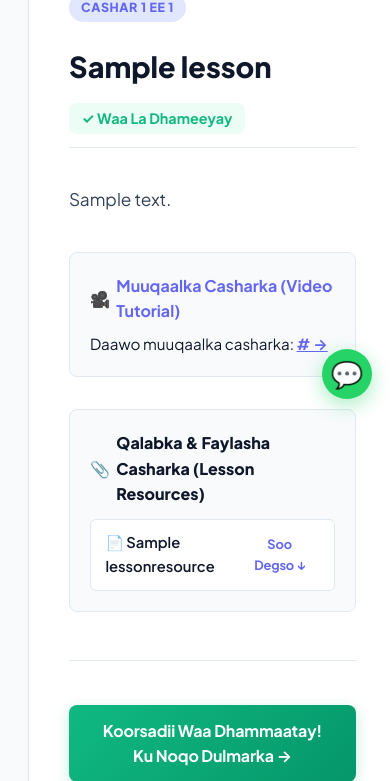
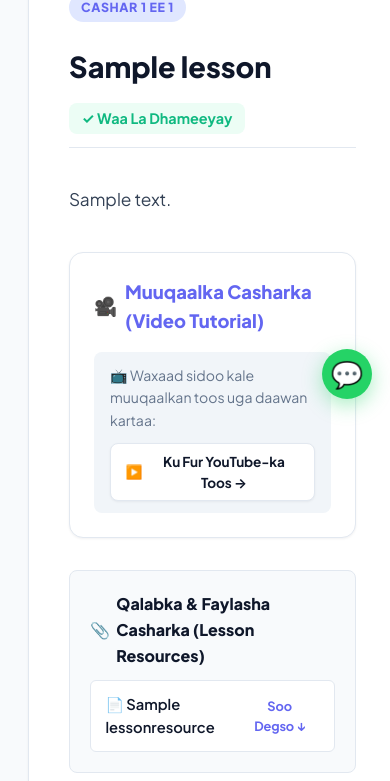
Before and after one commit to Abdikadirkosar/django-elearning, a Django app: page /lessons/1/ in a window 390 px wide. Shown: the part 427-1208 px from the top of the page. Run offline with Django 5.2, Linux system fonts and the light colour scheme; a user stored in the database is signed in; tables that the repository leaves empty hold one stand-in row (values such as "Sample post").

Commit message:
feat: Add responsive embedded YouTube player to lesson detail and update all 75 lessons with real educational video tutorials

```diff
--- a/courses/models.py
+++ b/courses/models.py
@@ -85,6 +85,19 @@ class Lesson(models.Model):
         if not user or not user.is_authenticated:
             return False
         return LessonProgress.objects.filter(user=user, lesson=self, completed=True).exists()
+
+    @property
+    def embed_video_url(self):
+        if not self.video_url:
+            return None
+        import re
+        yt_match = re.search(r'(?:youtube\.com\/(?:[^\/]+\/.+\/|(?:v|e(?:mbed)?)\/|.*[?&]v=)|youtu\.be\/)([^"&?\/\s]{11})', self.video_url)
+        if yt_match:
+            video_id = yt_match.group(1)
+            return f"https://www.youtube-nocookie.com/embed/{video_id}"
+        if 'embed' in self.video_url:
+            return self.video_url
+        return None
 
 
 class LessonResource(models.Model):
--- a/courses/templates/courses/lesson_detail.html
+++ b/courses/templates/courses/lesson_detail.html
@@ -80,16 +80,31 @@
     </div>
 
     {% if lesson.video_url %}
-      <div style="margin-top: 2rem; background-color: var(--bg-main); padding: 1.25rem; border-radius: var(--radius-sm); border: 1px solid var(--border-color);">
-        <h4 style="margin-bottom: 0.5rem; color: var(--primary); display: flex; align-items: center; gap: 0.4rem;">
+      <div style="margin-top: 2rem; background-color: var(--card-bg); padding: 1.5rem; border-radius: var(--radius-md); border: 1px solid var(--border-color); box-shadow: var(--shadow-sm);">
+        <h4 style="margin-bottom: 1rem; color: var(--primary); display: flex; align-items: center; gap: 0.5rem; font-size: 1.15rem; font-weight: 800;">
           <span>🎥</span> Muuqaalka Casharka (Video Tutorial)
         </h4>
-        <p style="font-size: 0.95rem; margin: 0;">
-          Daawo muuqaalka casharka:
-          <a href="{{ lesson.video_url }}" target="_blank" rel="noopener noreferrer" style="font-weight: 700; color: var(--primary); text-decoration: underline;">
-            {{ lesson.video_url }} &rarr;
+
+        {% if lesson.embed_video_url %}
+          <div style="position: relative; width: 100%; padding-bottom: 56.25%; height: 0; overflow: hidden; border-radius: 12px; margin-bottom: 1rem; background: #000; box-shadow: 0 4px 20px rgba(0,0,0,0.15);">
+            <iframe
+              src="{{ lesson.embed_video_url }}"
+              title="{{ lesson.title }}"
+              style="position: absolute; top: 0; left: 0; width: 100%; height: 100%; border: none;"
+              allow="accelerometer; autoplay; clipboard-write; encrypted-media; gyroscope; picture-in-picture; web-share"
+              allowfullscreen>
+            </iframe>
+          </div>
+        {% endif %}
+
+        <div style="display: flex; justify-content: space-between; align-items: center; flex-wrap: wrap; gap: 0.75rem; background: var(--bg-alt); padding: 0.75rem 1rem; border-radius: 8px;">
+          <span style="font-size: 0.88rem; color: var(--text-muted);">
+            📺 Waxaad sidoo kale muuqaalkan toos uga daawan kartaa:
+          </span>
+          <a href="{{ lesson.video_url }}" target="_blank" rel="noopener noreferrer" class="btn btn-secondary" style="font-size: 0.85rem; padding: 0.4rem 0.9rem; display: inline-flex; align-items: center; gap: 6px;">
+            <span>▶️</span> Ku Fur YouTube-ka Toos &rarr;
           </a>
-        </p>
+        </div>
       </div>
     {% endif %}
 
```
